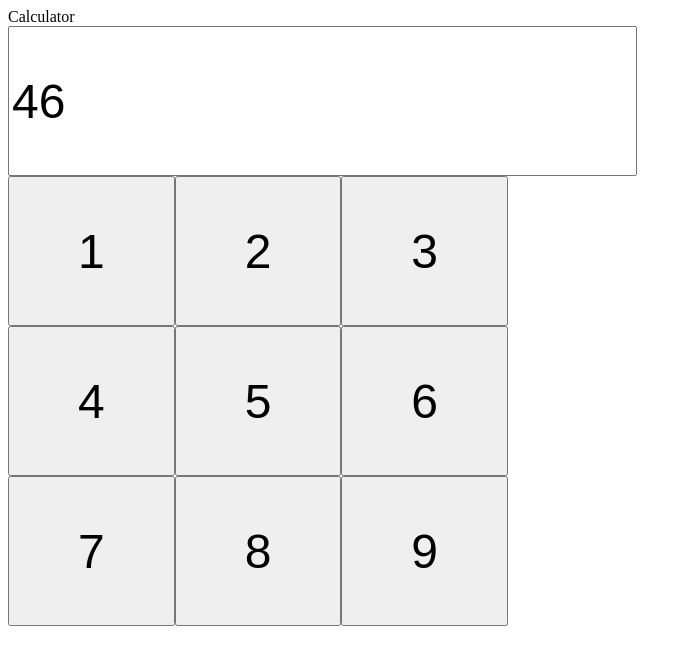
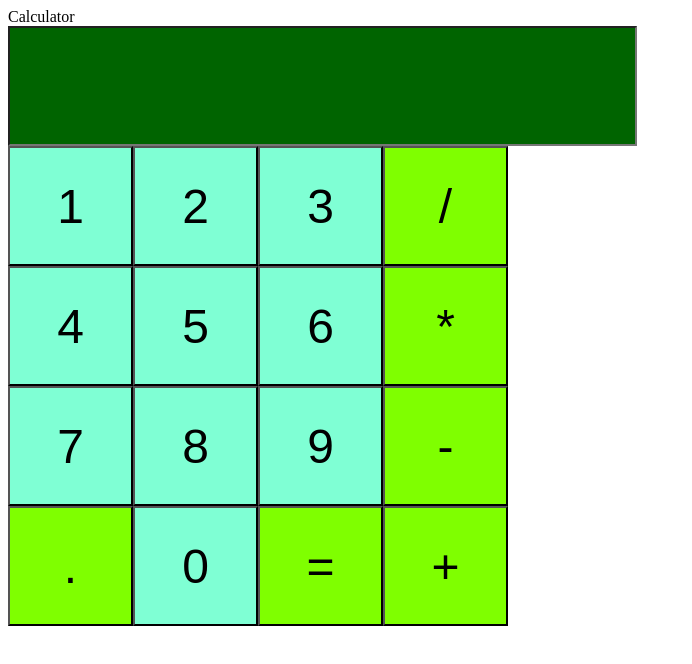
Before and after one commit to florianGierlichs/calculator, a website: page index.html in a window 1280 px wide. Shown: the whole page, without its empty margins (0-692 px from the left). Drawn offline with nearby package versions, Linux system fonts and the light colour scheme; files that its build step writes are made by us from their sources.

Commit message:
Build first script

```diff
--- a/index.html
+++ b/index.html
@@ -14,12 +14,19 @@
       <button class="calculator__input">1</button>
       <button class="calculator__input">2</button>
       <button class="calculator__input">3</button>
+      <button class="calculator__input calculator__input__spec">/</button>
       <button class="calculator__input">4</button>
       <button class="calculator__input">5</button>
       <button class="calculator__input">6</button>
+      <button class="calculator__input calculator__input__spec">*</button>
       <button class="calculator__input">7</button>
       <button class="calculator__input">8</button>
       <button class="calculator__input">9</button>
+      <button class="calculator__input calculator__input__spec">-</button>
+      <button class="calculator__input calculator__input__spec">.</button>
+      <button class="calculator__input">0</button>
+      <button class="calculator__input calculator__input__spec">=</button>
+      <button class="calculator__input calculator__input__spec">+</button>
     </div>
 
     <script src="src/calculator.js"></script>
--- a/src/calculator.js
+++ b/src/calculator.js
@@ -1 +1,8 @@
-document.querySelector(".calculator__output").value = "46";
+const calculatorOutput = document.querySelector(".calculator__output");
+const calculatorInputs = document.querySelectorAll(".calculator__input");
+
+calculatorInputs.forEach(function(calculatorInput) {
+  calculatorInput.addEventListener("click", function() {
+    calculatorOutput.value = calculatorInput.innerHTML;
+  });
+});
--- a/src/partials/_calculator.scss
+++ b/src/partials/_calculator.scss
@@ -8,9 +8,17 @@
 .calculator__output {
   flex-basis: 100%;
   font-size: 3rem;
+  background-color: darkgreen;
+  color: whitesmoke;
+  text-align: end;
 }
 
 .calculator__input {
-  flex-basis: calc(100% / 3);
+  flex-basis: calc(100% / 4);
   font-size: 3rem;
+  background-color: aquamarine;
 }
+
+.calculator__input__spec {
+  background-color: chartreuse;
+}
```
